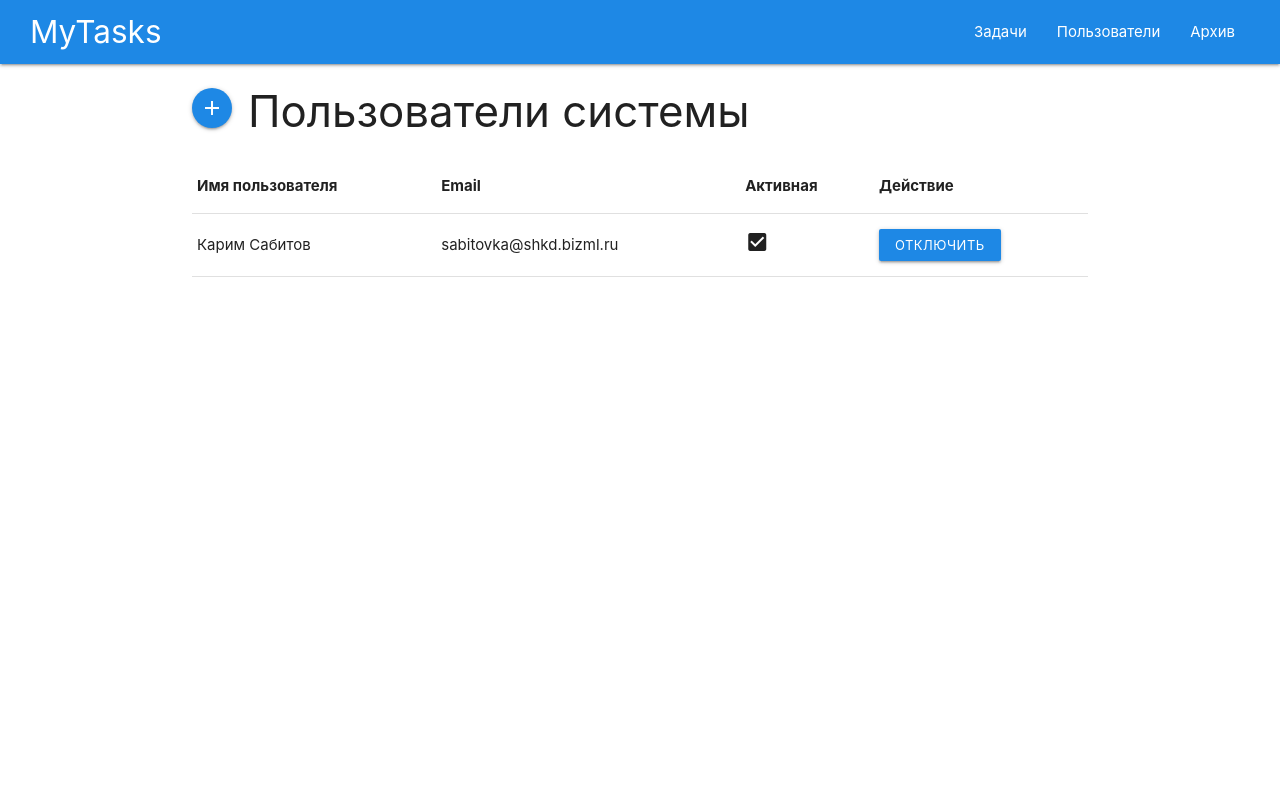
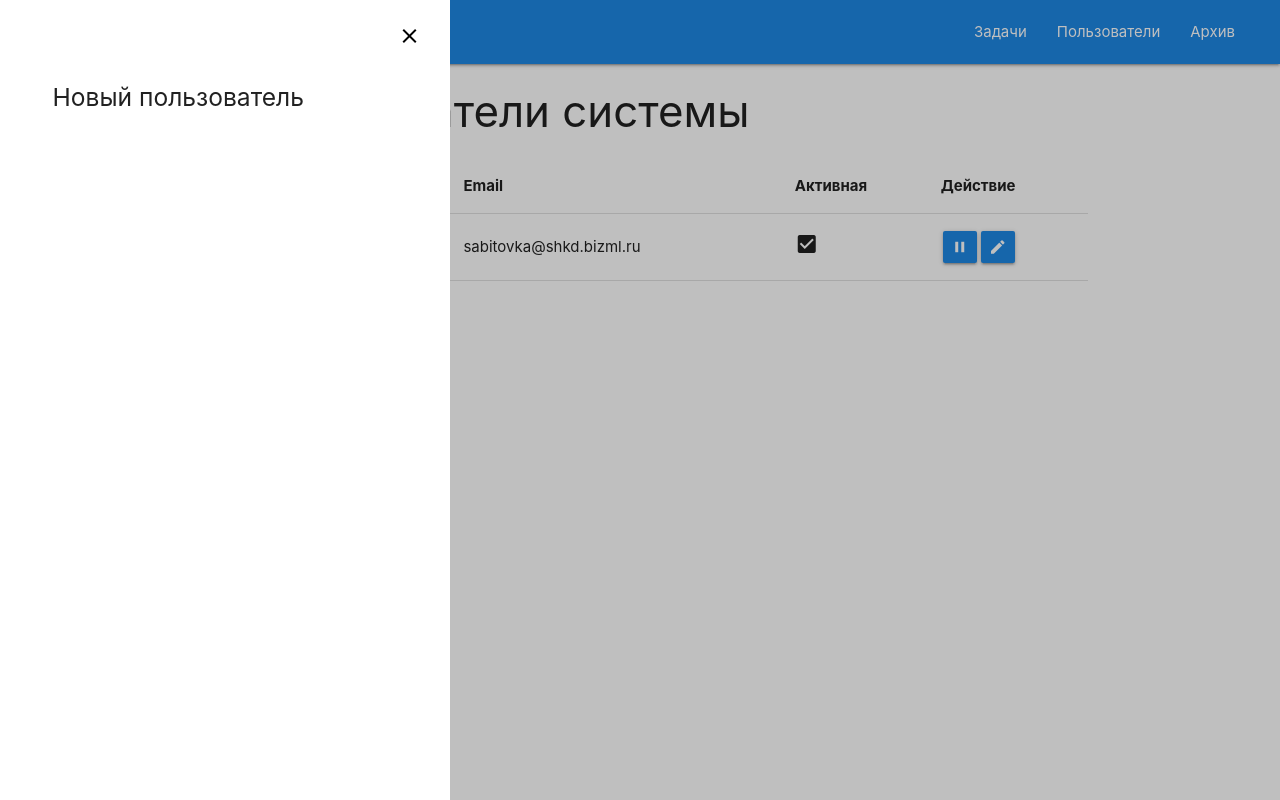
Before and after one commit to dragonfishdev/soa-app, a React (Create React App) app in the folder client/: page /users in a window 1280 px wide. Both pictures are taken after a click on the button "add". Built offline with nearby package versions, Linux system fonts and the light colour scheme.

Commit message:
Added sidepanel

```diff
--- a/client/src/components/Header.js
+++ b/client/src/components/Header.js
@@ -1,12 +1,14 @@
+import { NavLink } from "react-router-dom"
+
 export const Header = () => {
     return (
       <nav>
         <div className="nav-wrapper blue darken-1" style={{ padding: '0 2rem' }}>
           <span className="brand-logo">MyTasks</span>
           <ul id="nav-mobile" className="right hide-on-med-and-down">
-            <li><a href="/">Задачи</a></li>
-            <li><a href="/">Пользователи</a></li>
-            <li><a href="/">Архив</a></li>
+            <li><NavLink to="/">Задачи</NavLink></li>
+            <li><NavLink to="/users">Пользователи</NavLink></li>
+            <li><NavLink to="/archive">Архив</NavLink></li>
           </ul>
         </div>
       </nav>
--- /dev/null
+++ b/client/src/components/Sidepanel.js
@@ -0,0 +1,11 @@
+export const Sidepanel = ({ handleOpen, handleClose, isOpen, children }) => {
+  return <>
+    <div className={`sidepanel ${isOpen && 'open'}`}>
+      <button className="close-btn" onClick={handleClose}><i class="material-icons">close</i></button>
+      <div className="wrapper">
+        { children }
+      </div>
+    </div>
+    <div className={`overlay ${isOpen && 'active'}`} onClick={handleClose}></div>
+  </>
+}
--- /dev/null
+++ b/client/src/hooks/sidepanel.hook.js
@@ -0,0 +1,16 @@
+import { useState } from "react"
+
+export const useSidepanel = (open = false) => {
+  const [isOpen, setIsOpen] = useState(open);
+
+  const handleOpen = () => {
+    setIsOpen(true)
+  }
+
+  const handleClose = () => {
+    setIsOpen(false)
+  }
+
+  return { isOpen, handleOpen, handleClose }
+
+}
--- a/client/src/index.css
+++ b/client/src/index.css
@@ -17,3 +17,55 @@ input.yellow-input:focus {
   border-bottom: 1px solid #ffeb3b !important;
   box-shadow: 0 1px 0 0 #ffeb3b !important;
 }
+
+.sidepanel {
+  position: fixed;
+	z-index: 999;
+	top: 0;
+	left: -100%;
+	bottom: 0;
+	background-color: #fff;
+	overflow-y: auto;
+	overflow-x: hidden;
+	-webkit-transition: left 0.2s 0s;
+	-o-transition: left 0.2s 0s;
+	transition: left 0.2s 0s;
+	width: 30rem;
+	padding: 1.5rem;
+}
+
+.sidepanel.open {
+  left: 0;
+}
+
+.sidepanel .close-btn {
+  background-color: transparent;
+  border: none;
+  cursor: pointer;
+  float: right;
+}
+
+.sidepanel .wrapper {
+  padding: 3rem 2rem;
+}
+
+.overlay {
+	display: block;
+	position: fixed;
+	z-index: 899;
+	top: 0;
+	bottom: 0;
+	right: 0;
+	left: 0;
+	background-color: black;
+	-webkit-transition: all .2s ease;
+	-o-transition: all .2s ease;
+	transition: all .2s ease;
+	opacity: 0;
+	pointer-events: none;
+}
+
+.overlay.active {
+	opacity: 0.25;
+	pointer-events: all;
+}
--- a/client/src/pages/UsersPage.js
+++ b/client/src/pages/UsersPage.js
@@ -1,7 +1,16 @@
+import { Sidepanel } from "../components/Sidepanel"
+import { useSidepanel } from "../hooks/sidepanel.hook"
+
 export const UsersPage = () => {
+  const sidepanelProps = useSidepanel()
+
+  const buttonsStyle = { margin: "2px", padding: "0 8px" }
+
   return <>
     <div style={{display: 'flex', alignItems: "normal", margin: "24px 0"}}>
-      <button className="btn-floating blue darken-1"><i class="material-icons">add</i></button>
+      <button className="btn-floating blue darken-1" onClick={sidepanelProps.handleOpen}>
+        <i class="material-icons">add</i>
+      </button>
       <h3 style={{ padding: 0, margin: "0 0 0 16px" }}>Пользователи системы</h3>
     </div>
     <div>
@@ -21,11 +30,19 @@ export const UsersPage = () => {
             <td>sabitovka@shkd.bizml.ru</td>
             <td><i className="material-icons">check_box</i></td>
             <td>
-              <button className="btn-small blue darken-1">Отключить</button>
+              <button className="btn-small blue darken-1" style={buttonsStyle}>
+                <i class="material-icons">pause {/*play_arrow*/}</i>
+              </button>
+              <button className="btn-small blue darken-1" style={buttonsStyle}>
+                <i class="material-icons">edit</i>
+              </button>
             </td>
           </tr>
         </tbody>
       </table>
     </div>
+    <Sidepanel {...sidepanelProps}>
+      <h5>Новый пользователь</h5>
+    </Sidepanel>
   </>
 }
```
